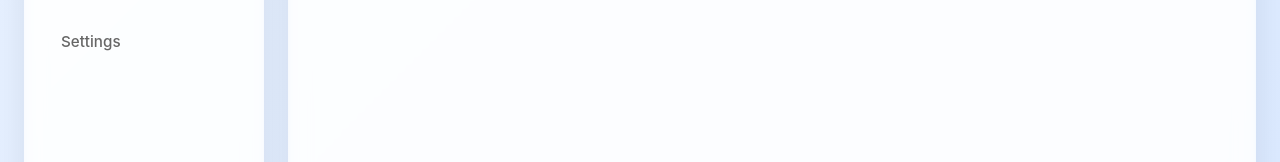
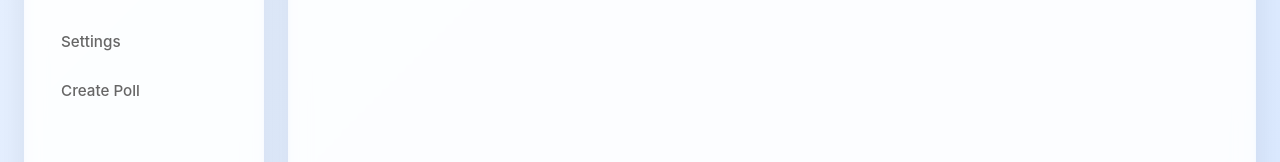
Before and after one commit to anshulgaharwal/timetable-management, a Next.js app: page /professor in a window 1280 px wide. Shown: the part 355-517 px from the top of the page. Built offline with nearby package versions, Linux system fonts and the light colour scheme; no server answers.

Commit message:
Update page.js

```diff
--- a/src/app/professor/page.js
+++ b/src/app/professor/page.js
@@ -12,6 +12,7 @@ export default function ProfessorPage() {
     { label: "Upload Grades", href: "/professor/grades" },
     { label: "Profile", href: "/professor/profile" },
     { label: "Settings", href: "/professor/settings" },
+    { label: "Create Poll", href: "/create" },
   ]
 
   return (
```
